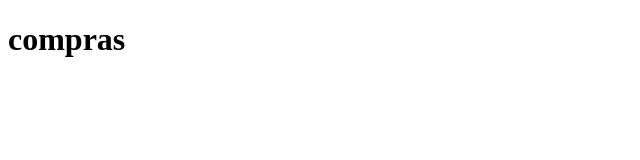
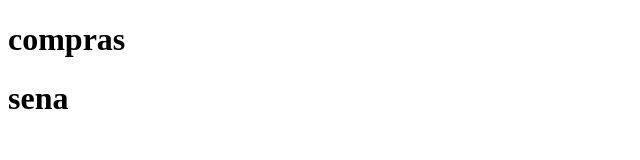
Before and after one commit to Ferchosena/ventas, a plain HTML site: page compras.html in a window 1280 px wide. Shown: the whole page, without its empty margins (0-640 px from the left). Drawn offline with Linux system fonts and the light colour scheme.

Commit message:
Update compras.html

```diff
--- a/compras.html
+++ b/compras.html
@@ -7,5 +7,6 @@
 </head>
 <body>
     <h1>compras</h1>
+    <h1>sena</h1>
 </body>
 </html>
```
